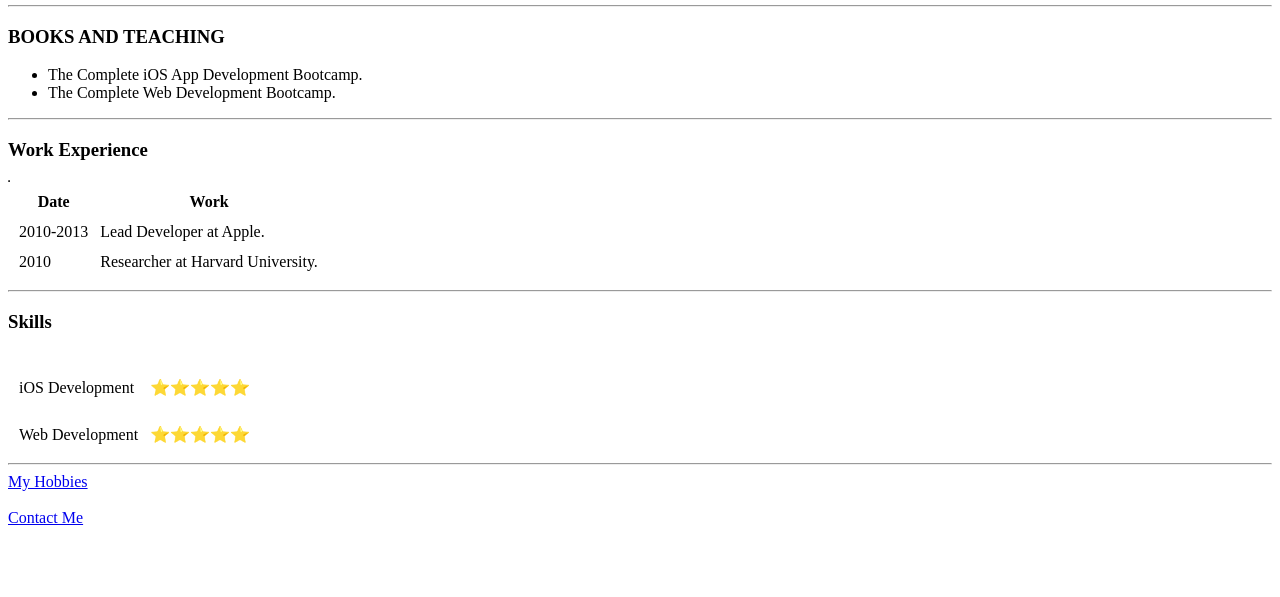
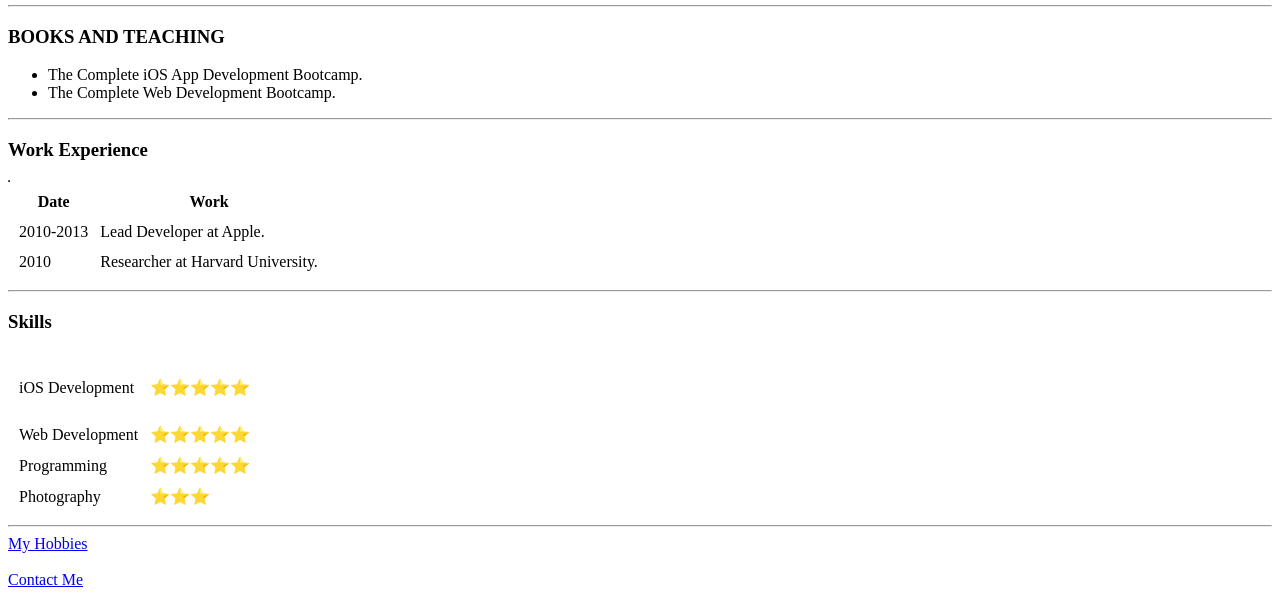
Before and after one commit to pranjallamsal/cv, a plain HTML site: page index.html in a window 1280 px wide. Shown: the part 357-954 px from the top of the page. Before the commit the page ends 892 px from the top, so only its background shows below. Drawn offline with Linux system fonts and the light colour scheme.

Commit message:
Update index.html

```diff
--- a/index.html
+++ b/index.html
@@ -59,6 +59,14 @@
     <td>⭐⭐⭐⭐⭐</td>
 
   </tr>
+  <tr>
+    <td>Programming</td>
+    <td>⭐⭐⭐⭐⭐</td>
+  </tr>
+  <tr>
+    <td>Photography</td>
+    <td>⭐⭐⭐</td>
+  </tr>
 </table>
   <hr>
   <a href="hobbies.html">My Hobbies</a>
```
